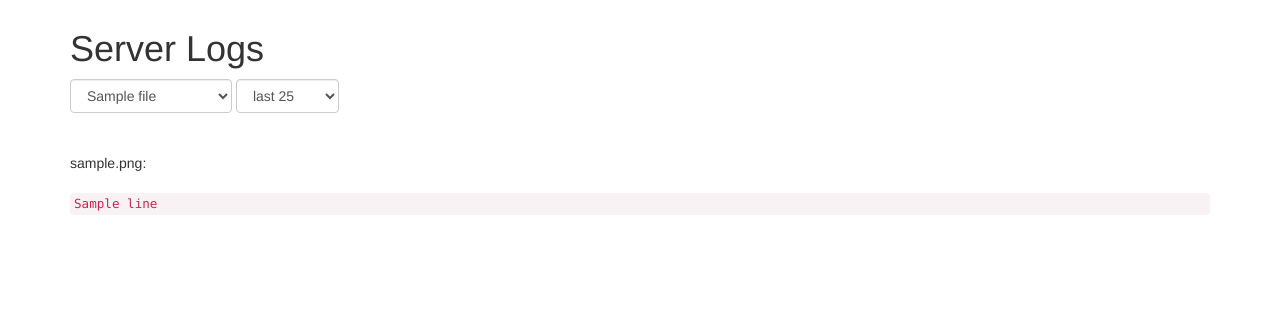
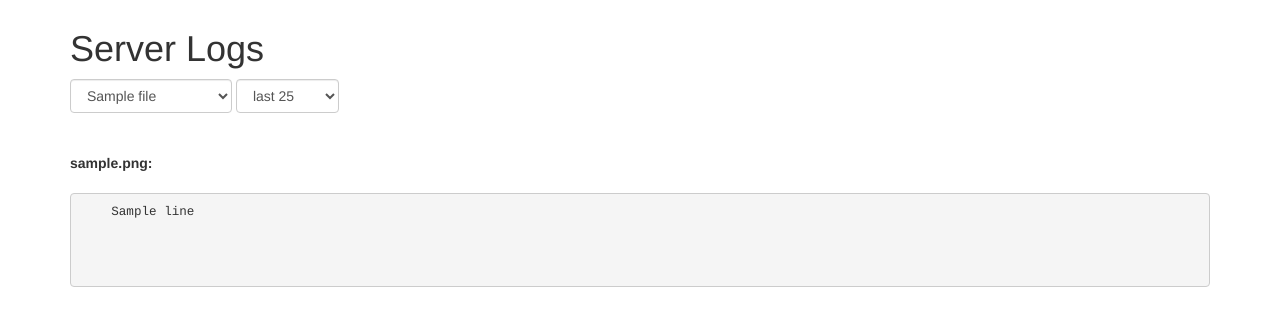
Before and after one commit to 24HOURSMEDIA/tesla-server-console, a PHP site: template templates/TeslaWebserverConsole/Log/index.html.twig in a window 1280 px wide. Shown: the part 51-377 px from the top of the page. Run offline with PHP 8.4, Linux system fonts and the light colour scheme; the template is opened without the code that fills it: most values are stand-ins (such as "Sample title", 1, 10 or a date in 2020); some libraries are stand-ins or nearby versions.

Commit message:
[enh] layout enhancement

```diff
--- a/templates/TeslaWebserverConsole/Log/index.html.twig
+++ b/templates/TeslaWebserverConsole/Log/index.html.twig
@@ -28,13 +28,13 @@
 
     {% if selected_file %}
         <br/><br/>
-        {{ selected_file.file }}:
-        <code style="display:block;margin-top:20px;">
-            {% for line in lines %}
-                {{ line }}<br/>
-            {% endfor %}
+        <strong>{{ selected_file.file }}:</strong>
+        <pre style="display:block;margin-top:20px; padding:10px; font-size: 90%; font-family: courier, courier new, typewriter, monospace">
+{% for line in lines %}
+    {{ line }}<br/>
+{% endfor %}
 
-        </code>
+        </pre>
     {% endif %}
 
 {% endblock %}
```
